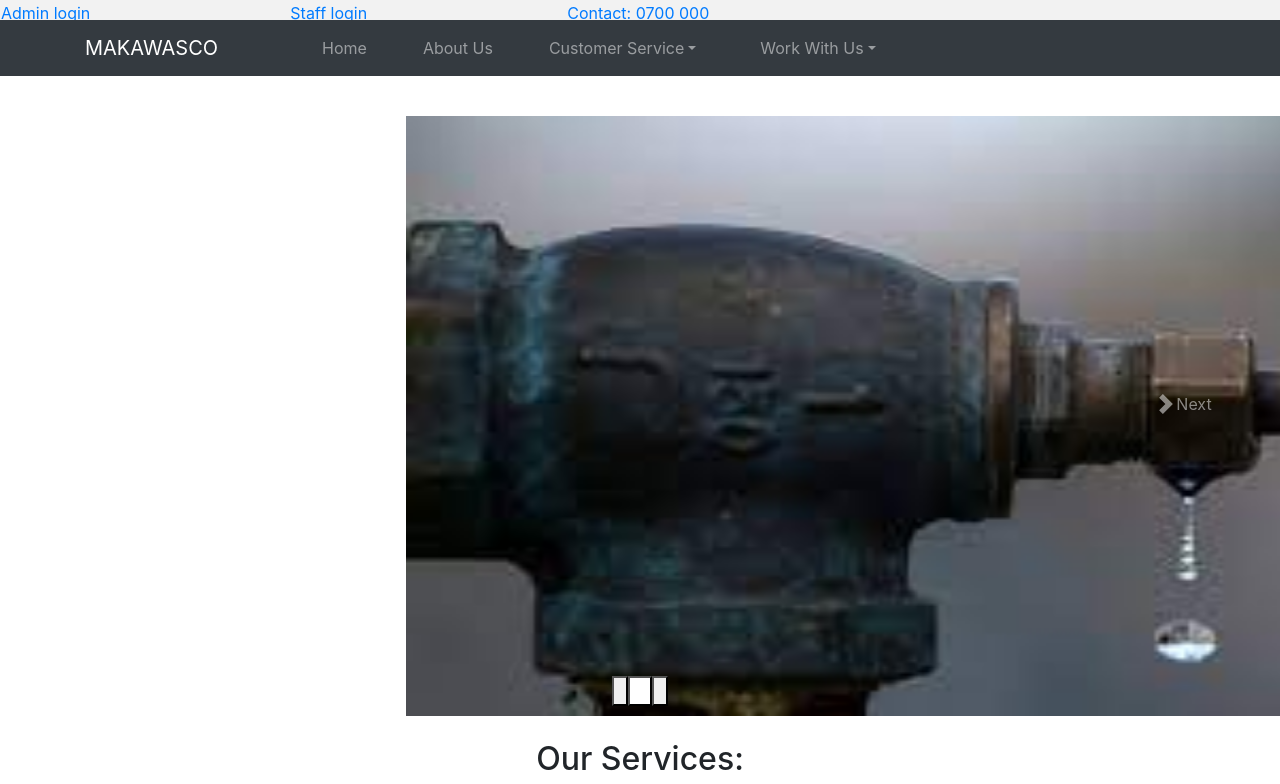
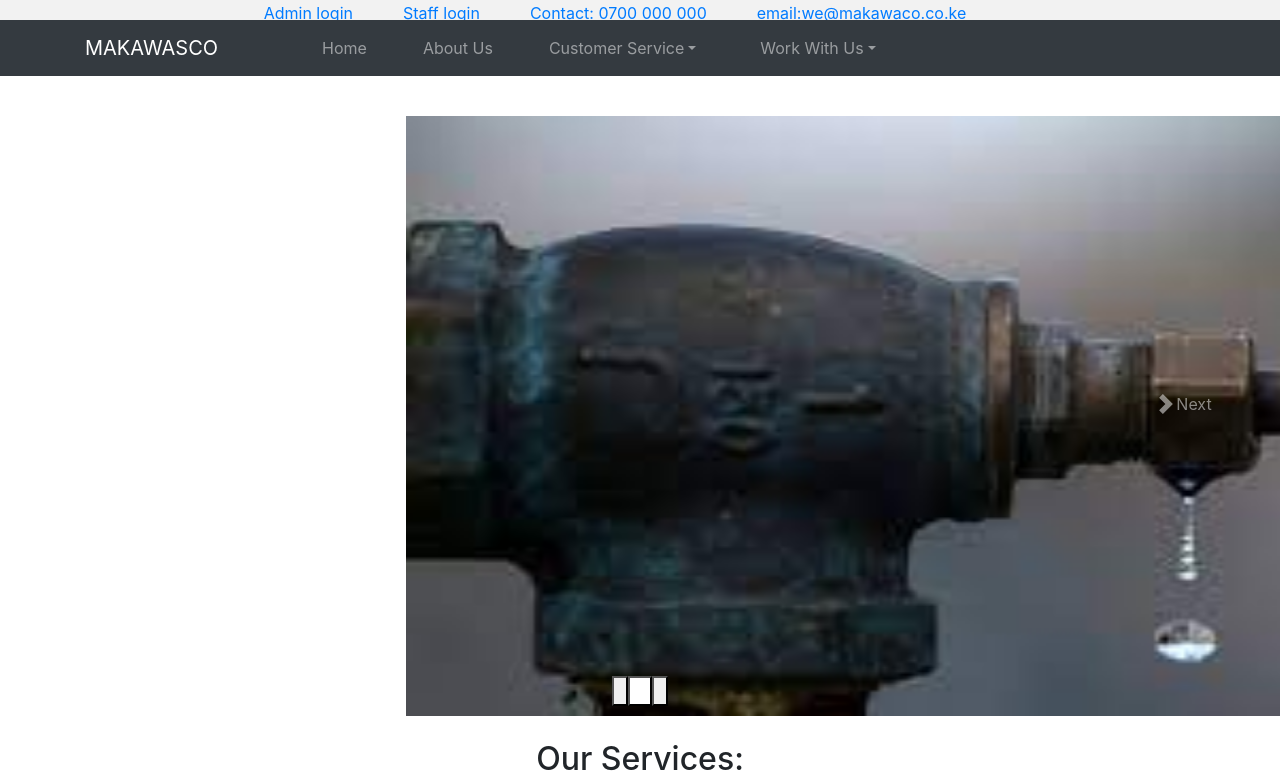
Before and after one commit to titusmuteti/waterapp-frontend, a React (Create React App) app: page / in a window 1280 px wide. Shown: the top 784 px of the page. Built offline with nearby package versions, Linux system fonts and the light colour scheme; no server answers.

Commit message:
mini navbar padding

```diff
--- a/src/components/staffNavbar.css
+++ b/src/components/staffNavbar.css
@@ -9,7 +9,7 @@
 }
 
 .mini-navbar a {
-  margin-right: 200px;
+  margin-right: 50px;
   cursor: pointer;
 }
 
```
